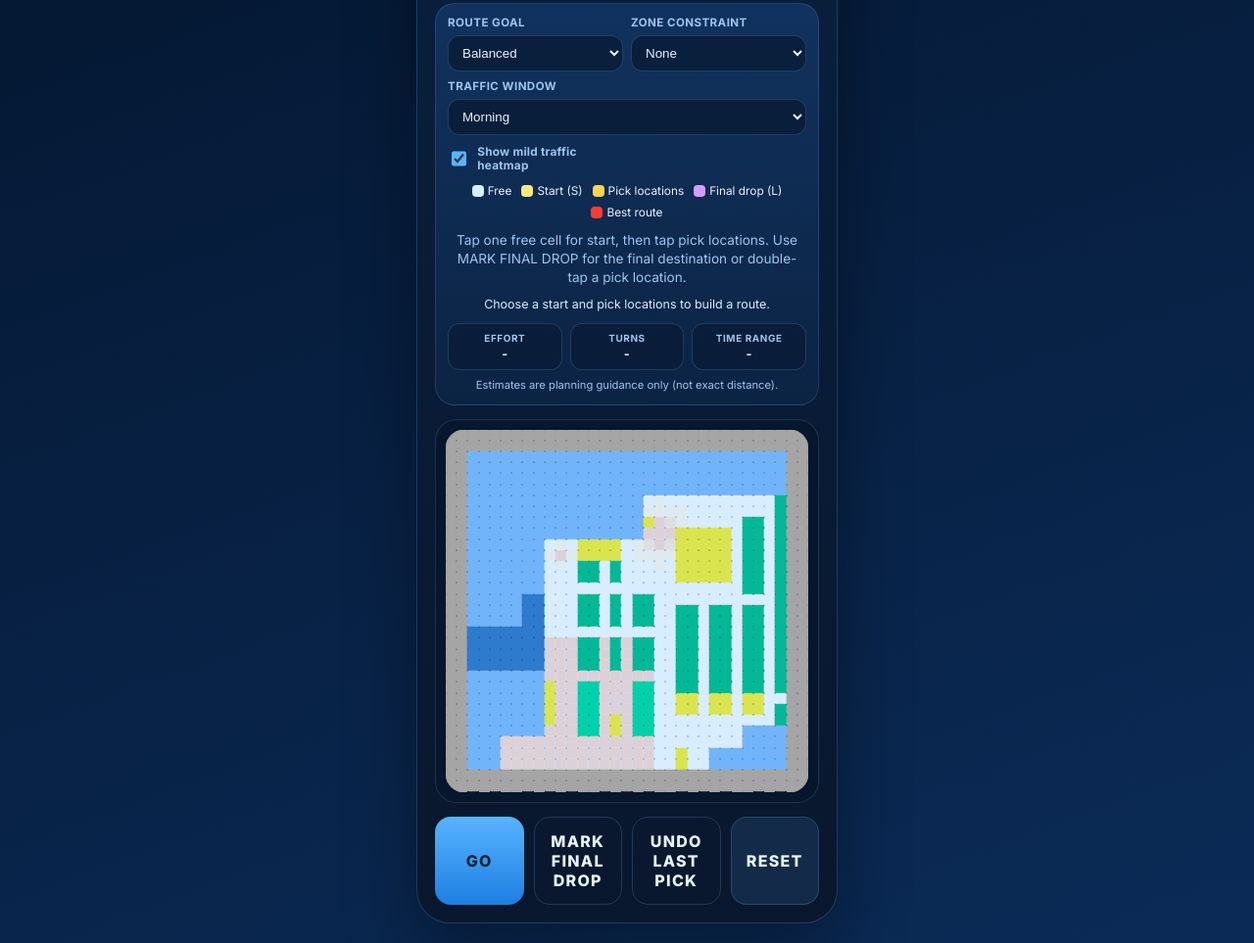
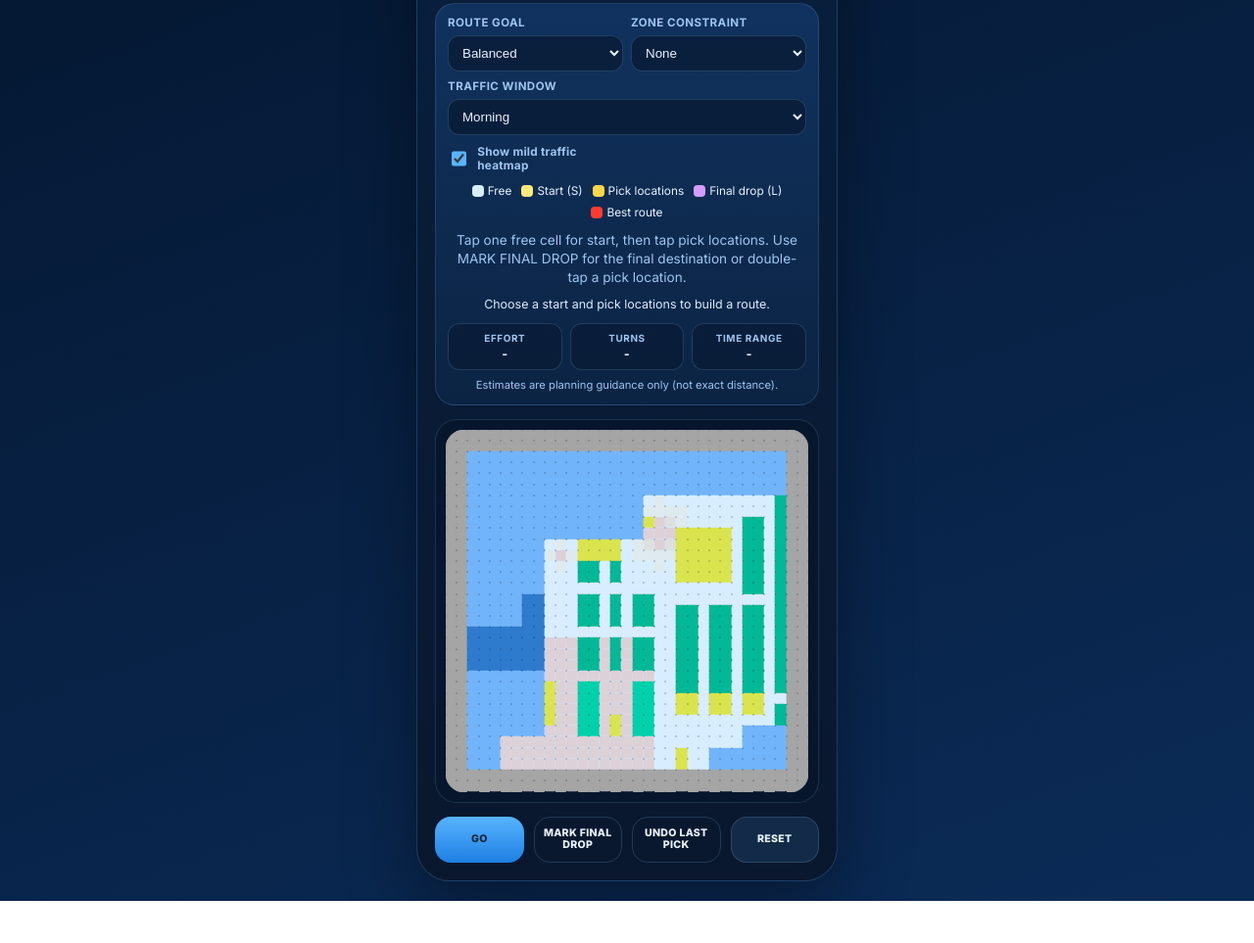
Before and after one commit to ajoya99/PoC_Pathfinder, a website: page zv.html in a window 1280 px wide. Shown: the part 174-1137 px from the top of the page at 98% size. After the commit the page ends 1094 px from the top, so only its background shows below. Drawn offline with Linux system fonts and the light colour scheme.

Commit message:
Prevent button label overflow in Dutch

```diff
--- a/styles.css
+++ b/styles.css
@@ -580,6 +580,15 @@ input {
   margin-top: auto;
 }
 
+.button-bar .action-button {
+  font-size: 0.66rem;
+  letter-spacing: 0.03em;
+  padding: 10px 8px;
+  line-height: 1.2;
+  white-space: normal;
+  overflow-wrap: anywhere;
+}
+
 .reset-dialog {
   position: absolute;
   inset: 0;
```
